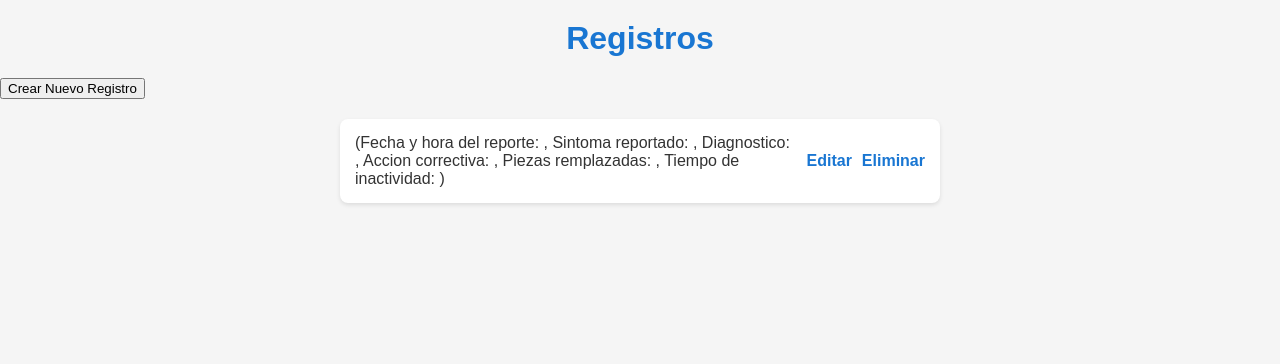
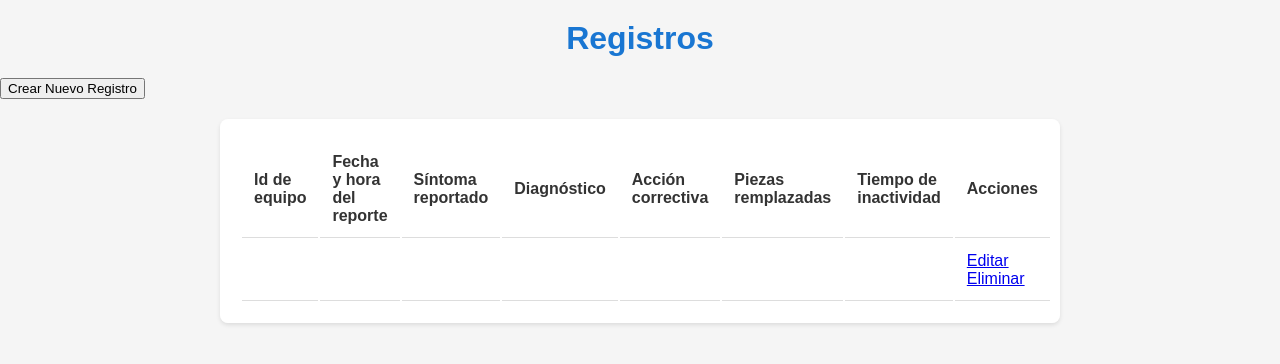
Before and after one commit to ViewedRapier708/5IV8_DelenaCaballeroJoseRoberto_PWP, a Node server app: page / in a window 1280 px wide. Shown: the top 364 px of the page. Run offline with Node 20, Linux system fonts and the light colour scheme; tables that the repository leaves empty or names only in its code hold one stand-in row (values such as "Sample post").

Commit message:
eliminacion de db creada ya jala xd

```diff
--- a/16 Crud de la bitacora/app.js
+++ b/16 Crud de la bitacora/app.js
@@ -109,7 +109,8 @@
 //Ruta para eliminar un estudiante
 app.get('/crearReporte/delete/:id', (req, res) => {
     const idregistro = req.params.id;
-    const querry = `DELETE FROM bitacora_de_mantenimiento_correctivo WHERE id = ${idregitro};`;
+    console.log('ID del registro a eliminar: ' + idregistro);//Depuracion
+    const querry = `DELETE FROM bitacora_de_mantenimiento_correctivo WHERE Id_registro = ${idregistro};`;
     bd.query(querry, (error, resultados) => {
         if (error) {
             console.log('Error al eliminar el registro: ' + error);//Depuracion
--- a/16 Crud de la bitacora/css/style.css
+++ b/16 Crud de la bitacora/css/style.css
@@ -56,34 +56,24 @@
 }
 
 /* List styles */
-ul {
-    max-width: 600px;
+.tabla-registros {
+    max-width: 800px;
     margin: 20px auto;
-    padding: 0;
-    list-style: none;
+    border-collapse: collapse;
+    width: 100%;
+    background: #ffffff;
+    border-radius: 8px;
+    overflow-y: scroll;
+    box-shadow: 0 2px 4px rgba(0, 0, 0, 0.1);
+    padding: 20px ;
+}
+th, td {
+    padding: 12px;
+    text-align: left;
+    border-bottom: 1px solid #ddd;
 }
 
-ul li {
-    background: #ffffff;
-    margin-bottom: 10px;
-    padding: 15px;
-    border-radius: 8px;
-    box-shadow: 0 2px 4px rgba(0, 0, 0, 0.1);
-    display: flex;
-    justify-content: space-between;
-    align-items: center;
-}
 
-ul li a {
-    text-decoration: none;
-    color: #1976d2;
-    font-weight: bold;
-    margin-left: 10px;
-}
-
-ul li a:hover {
-    text-decoration: underline;
-}
   .modal {
             display: none;
             position: fixed;
--- a/16 Crud de la bitacora/views/edit.ejs
+++ b/16 Crud de la bitacora/views/edit.ejs
@@ -4,7 +4,7 @@
     <meta charset="UTF-8">
     <meta name="viewport" content="width=device-width, initial-scale=1.0">
     <title>Edicion de datos de estudiantes</title>
-    <link rel="stylesheet" href="/15CrudMSQL/css/style.css">
+    <link rel="stylesheet" href="/css/style.css">
 </head>
 <body>
     <h1>Actualizacion de Datos del Estudiantes</h1>
--- a/16 Crud de la bitacora/views/index.ejs
+++ b/16 Crud de la bitacora/views/index.ejs
@@ -5,31 +5,45 @@
     <meta charset="UTF-8">
     <meta name="viewport" content="width=device-width, initial-scale=1.0">
     <title>Registro de Estudiantes</title>
-    <link rel="stylesheet" href="/16 Crud de la bitacora/css/style.css">
+    <link rel="stylesheet" href="/css/style.css">
 </head>
 
 <body>
     <h1>Registros</h1>
     <button onclick="abrirModal()">Crear Nuevo Registro</button>
-    <ul>
-        <% registros.forEach(function(registro) { %>
-            <li><strong>
-                    <%= registro.Id_equipo %>
-                </strong>
-
-                (Fecha y hora del reporte: <%= registro.Fecha_y_hora_reporte %>,
-                    Sintoma reportado: <%= registro.Sintoma_reportado %>,
-                    Diagnostico: <%= registro.Diagnostico %>,
-                    Accion correctiva: <%= registro.Accion_correctiva %>,
-                    Piezas remplazadas: <%= registro.Piezas_remplazadas %>,
-                    Tiempo de inactividad: <%= registro.Tiempo_de_inactividad %>
-                    )
-                        <a href="/estudiantes/edit/<%= registro.Id_registro
-                 %>">Editar</a>
-                        <a href="/estudiantes/delete/<%= registro.Id_registro %>">Eliminar</a>
-            </li>
-            <% }) ;%>
-    </ul>
+    <div class="tabla-registros">
+    <table class="">
+        <thead>
+            <tr>
+                <th>Id de equipo</th>
+                <th>Fecha y hora del reporte</th>
+                <th>Síntoma reportado</th>
+                <th>Diagnóstico</th>
+                <th>Acción correctiva</th>
+                <th>Piezas remplazadas</th>
+                <th>Tiempo de inactividad</th>
+                <th>Acciones</th>
+            </tr>
+        </thead>
+        <tbody>
+            <% registros.forEach(function(registro) { %>
+                <tr>
+                    <td><%= registro.Id_equipo %></td>
+                    <td><%= registro.Fecha_y_hora_reporte %></td>
+                    <td><%= registro.Sintoma_reportado %></td>
+                    <td><%= registro.Diagnostico %></td>
+                    <td><%= registro.Accion_correctiva %></td>
+                    <td><%= registro.Piezas_remplazadas %></td>
+                    <td><%= registro.Tiempo_de_inactividad %></td>
+                    <td>
+                        <a href="/crearReporte/edit/<%= registro.Id_registro %>">Editar</a>
+                        <a href="/crearReporte/delete/<%= registro.Id_registro %>">Eliminar</a>
+                    </td>
+                </tr>
+            <% }); %>
+        </tbody>
+    </table>
+    </div>
     <div id="modal" class="modal">
         <div class="modal-contenido">
             <span class="cerrar" onclick="cerrarModal()">&times;</span>
```
